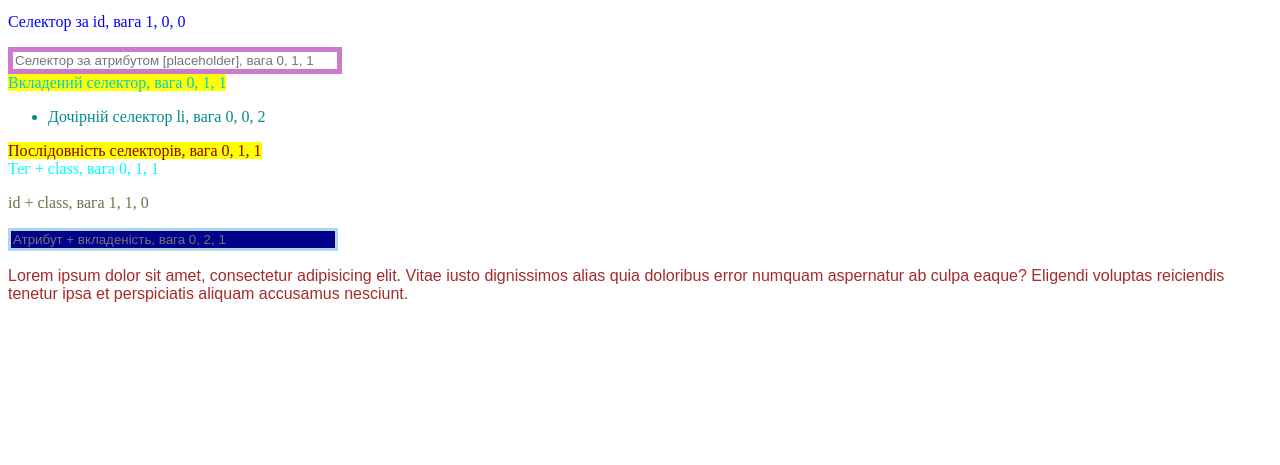
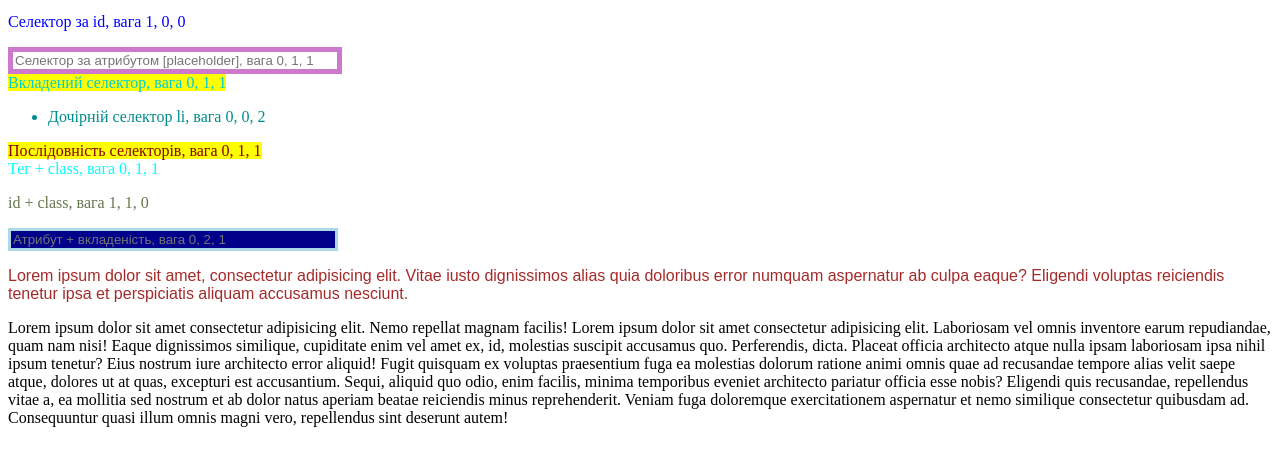
Before and after one commit to Visvald4s/hm5, a plain HTML site: page index.html in a window 1280 px wide. Shown: the part 127-592 px from the top of the page. Drawn offline with Linux system fonts and the light colour scheme.

Commit message:
Четвертий параграф. Додано великий параграф.

```diff
--- a/index.html
+++ b/index.html
@@ -46,6 +46,17 @@
     <p class="par">Lorem ipsum dolor sit amet, consectetur adipisicing elit. Vitae iusto dignissimos alias quia
         doloribus error numquam aspernatur ab culpa eaque? Eligendi voluptas reiciendis tenetur ipsa et perspiciatis
         aliquam accusamus nesciunt.</p>
+
+    <p>Lorem ipsum dolor sit amet consectetur adipisicing elit. Nemo repellat magnam facilis! Lorem ipsum dolor sit amet
+        consectetur adipisicing elit. Laboriosam vel omnis inventore earum repudiandae, quam nam nisi! Eaque dignissimos
+        similique, cupiditate enim vel amet ex, id, molestias suscipit accusamus quo. Perferendis, dicta. Placeat
+        officia architecto atque nulla ipsam laboriosam ipsa nihil ipsum tenetur? Eius nostrum iure architecto error
+        aliquid! Fugit quisquam ex voluptas praesentium fuga ea molestias dolorum ratione animi omnis quae ad recusandae
+        tempore alias velit saepe atque, dolores ut at quas, excepturi est accusantium. Sequi, aliquid quo odio, enim
+        facilis, minima temporibus eveniet architecto pariatur officia esse nobis? Eligendi quis recusandae, repellendus
+        vitae a, ea mollitia sed nostrum et ab dolor natus aperiam beatae reiciendis minus reprehenderit. Veniam fuga
+        doloremque exercitationem aspernatur et nemo similique consectetur quibusdam ad. Consequuntur quasi illum omnis
+        magni vero, repellendus sint deserunt autem!</p>
 </body>
 
 </html>
```
